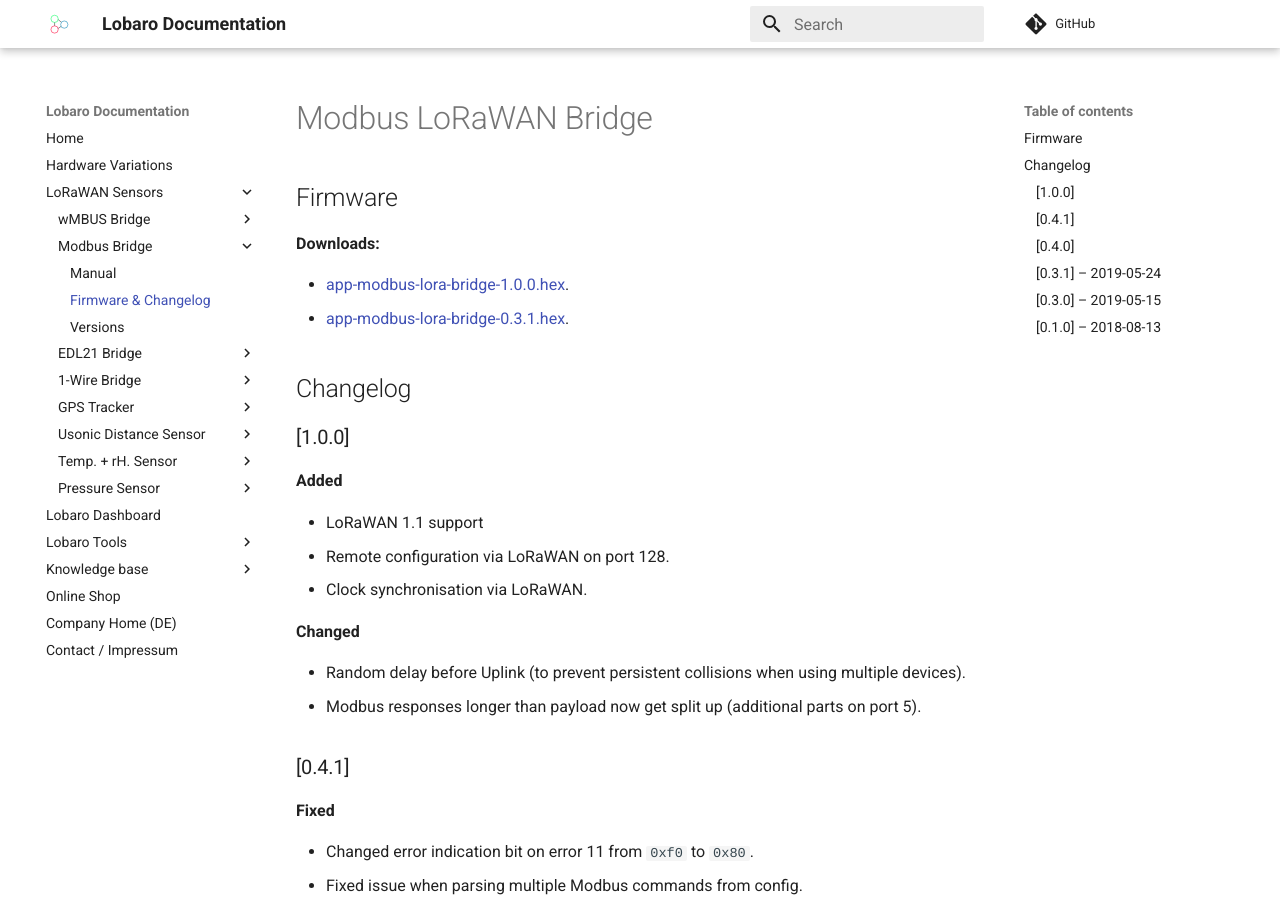
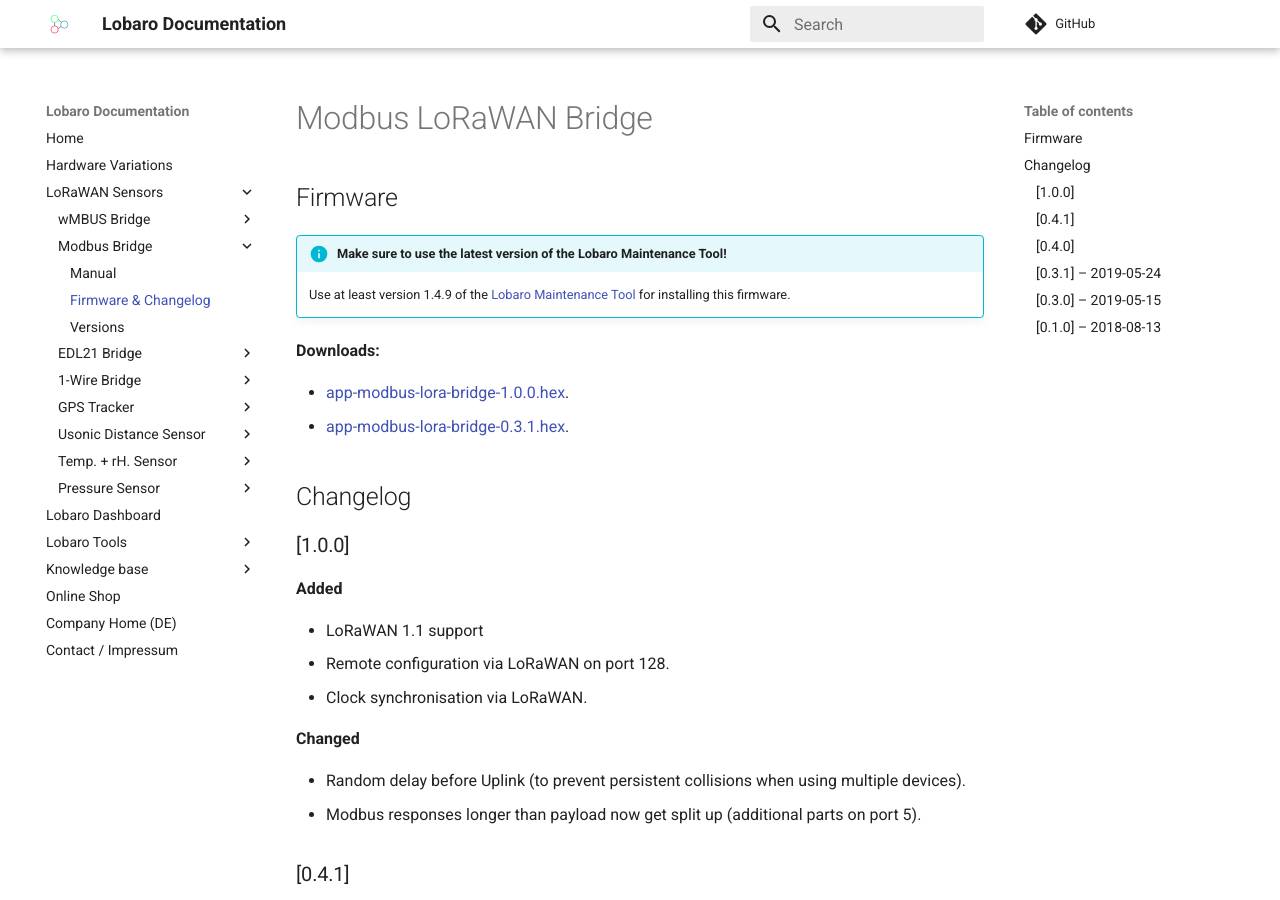
Before and after one commit to Lobaro/docs, an MkDocs documentation site: the page built from docs/lorawan-sensors/modbus-lorawan/firmware.md, in a window 1280 px wide and 900 px high. Built offline with MkDocs 1.6.1 and Material for MkDocs 9.7.7, drawn with Linux system fonts in a browser that asks for light colours; a script that is not in the unit is left out; comment, search, counter and statistics services are not loaded.

Commit message:
Add warning to use current maint tool for modbus firmware.

```diff
--- a/docs/lorawan-sensors/modbus-lorawan/firmware.md
+++ b/docs/lorawan-sensors/modbus-lorawan/firmware.md
@@ -1,6 +1,10 @@
 # Modbus LoRaWAN Bridge
 
 ## Firmware
+
+!!! info "Make sure to use the latest version of the Lobaro Maintenance Tool!"
+    Use at least version 1.4.9 of the [Lobaro Maintenance Tool](/tools/lobaro-tool.html) for
+    installing this firmware.
 
 **Downloads:**
 
```
